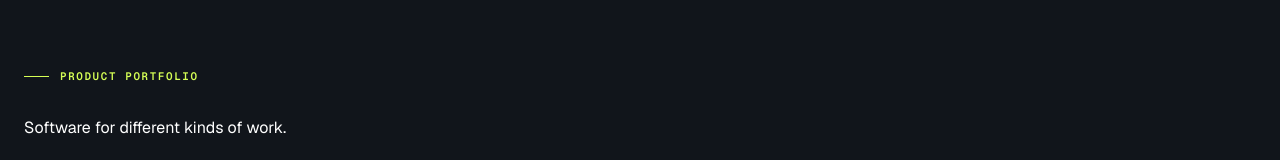
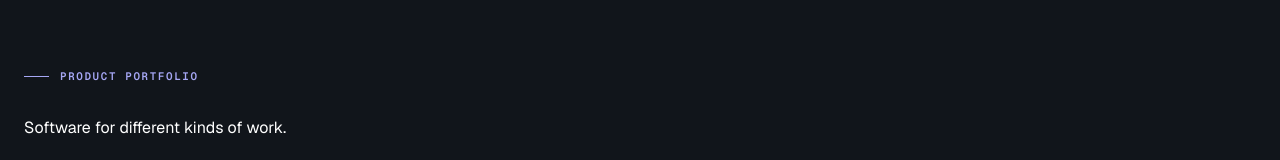
Before and after one commit to Youuzzi/Zirocraft-Official-Website, a Next.js app: page /en/products in a window 1280 px wide. Shown: the part 161-321 px from the top of the page. Built offline with nearby package versions, Linux system fonts and the light colour scheme; no server answers.

Commit message:
design: replace lime accents with cool studio palette

```diff
--- a/src/features/products/components/products-hero.tsx
+++ b/src/features/products/components/products-hero.tsx
@@ -5,7 +5,7 @@ export function ProductsHero({ locale }: { locale: Locale }) {
   return (
     <section className="bg-[#11151b] py-24 text-white sm:py-36">
       <div className="site-container">
-        <span className="eyebrow !text-[#d6ff55]">{id ? "Portofolio produk" : "Product portfolio"}</span>
+        <span className="eyebrow !text-[#A6A7F5]">{id ? "Portofolio produk" : "Product portfolio"}</span>
         <h1 className="display-heading mt-8 max-w-4xl">{id ? "Perangkat lunak untuk pekerjaan yang berbeda." : "Software for different kinds of work."}</h1>
         <p className="mt-8 max-w-2xl text-base leading-8 text-white/60">{id ? "Dua area operasional menjadi fokus pengembangan produk ZiroCraft saat ini. Keduanya memiliki kebutuhan dan pendekatan yang berbeda." : "Two operational domains are the current focus of ZiroCraft's product development. Each comes with its own needs and approach."}</p>
       </div>
```
